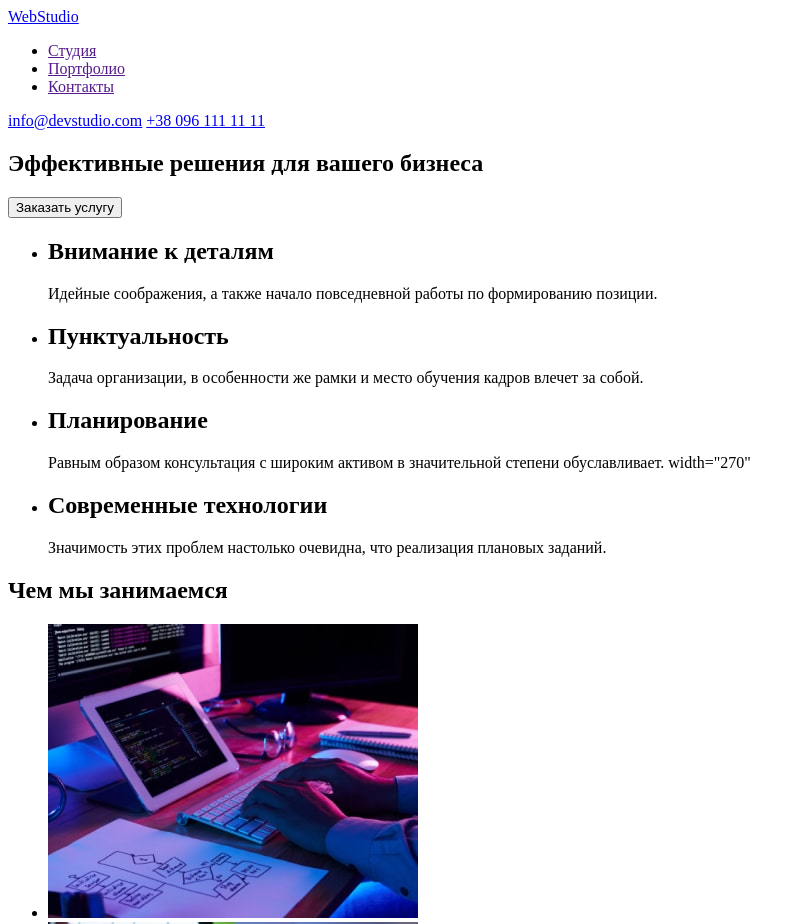
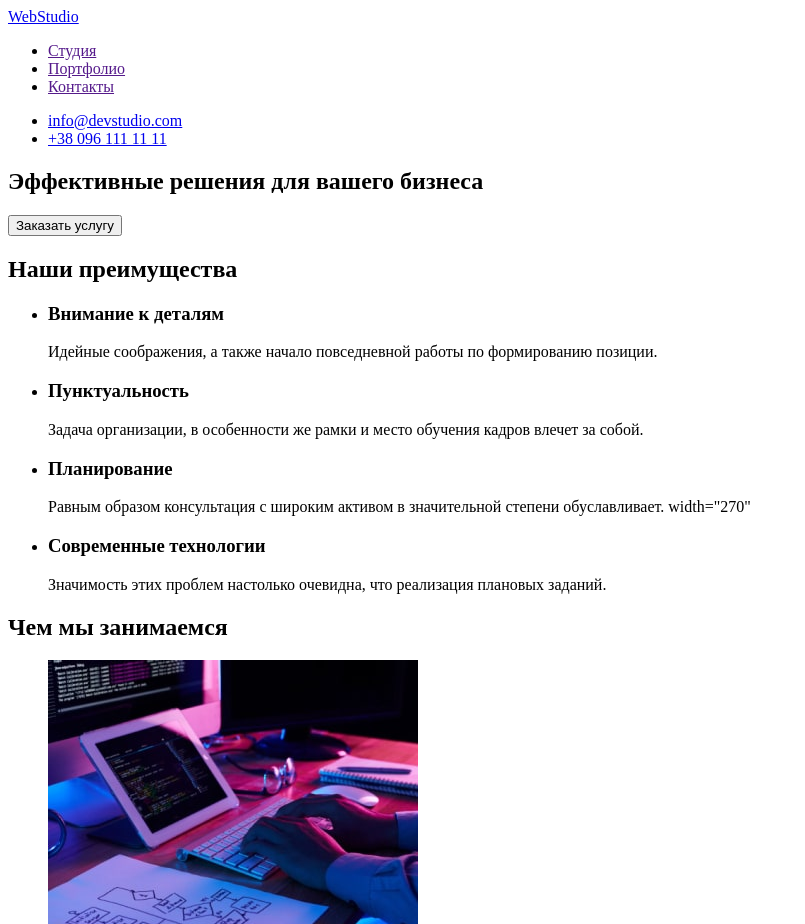
Before and after one commit to yelyzaveta05/goit-markup-hw-01., a plain HTML site: page index.html in a window 1280 px wide. Shown: the top 924 px of the page, without its empty margins (0-805 px from the left). Drawn offline with Linux system fonts and the light colour scheme.

Commit message:
Исправляет ошибки

```diff
--- a/index.html
+++ b/index.html
@@ -16,8 +16,14 @@
                     <li><a href="">Контакты</a></li>
                 </ul>
             </nav>
+            <ul>
+                <li>
                     <a href="mailto:info@devstudio.com">info@devstudio.com</a>
+                </li>
+                <li>
                     <a href="tel:+380961111111 ">+38 096 111 11 11</a>
+                </li>
+            </ul>
         </header>
         <main>
             <section>
@@ -25,30 +31,31 @@
                 <button type="button">Заказать услугу</button>
             </section>
             <section>
+                <h2>Наши преимущества</h2>
                 <ul>
                     <li>
-                        <h2>Внимание к деталям</h2>
+                        <h3>Внимание к деталям</h3>
                         <p>
                             Идейные соображения, а также начало повседневной
                             работы по формированию позиции.
                         </p>
                     </li>
                     <li>
-                        <h2>Пунктуальность</h2>
+                        <h3>Пунктуальность</h3>
                         <p>
                             Задача организации, в особенности же рамки и место
                             обучения кадров влечет за собой.
                         </p>
                     </li>
                     <li>
-                        <h2>Планирование</h2>
+                        <h3>Планирование</h3>
                         <p>
                             Равным образом консультация с широким активом в
                             значительной степени обуславливает. width="270"
                         </p>
                     </li>
                     <li>
-                        <h2>Современные технологии</h2>
+                        <h3>Современные технологии</h3>
                         <p>
                             Значимость этих проблем настолько очевидна, что
                             реализация плановых заданий.
@@ -60,22 +67,18 @@
                 <h2>Чем мы занимаемся</h2>
                 <ul>
                     <li>
-                        <a href="">
                         <img
                             src="./images/about-img-1-min.jpg"
                             alt="разработчик пишет код"
                             width="370"
                         />
-                        </a>
                     </li>
                     <li>
-                        <a href="">
                         <img
                             src="./images/about-img-2-min.jpg"
                             alt="дезайнер создает макет"
                             width="370"
                         />
-                        </a>
                     </li>
                     <li>
                         <a href="">
@@ -98,6 +101,7 @@
                             width="270"
                         />
                         <h3>Игорь Демьяненко</h3>
+                        <p>Product Designer</p>
                     </li>
                     <li>
                         <img
@@ -106,6 +110,7 @@
                             width="270"
                         />
                         <h3>Ольга Репина</h3>
+                        <p>Frontend Developer</p>
                     </li>
                     <li>
                         <img
@@ -114,6 +119,7 @@
                             width="270"
                         />
                         <h3>Николай Тарасов</h3>
+                        <p>Marketing</p>
                     </li>
                     <li>
                         <img
@@ -122,6 +128,7 @@
                             width="270"
                         />
                         <h3>Михаил Ермаков</h3>
+                        <p>UI Designer</p>
                     </li>
                 </ul>
             </section>
```
Lines whose indentation alone changed are shown as unchanged.
